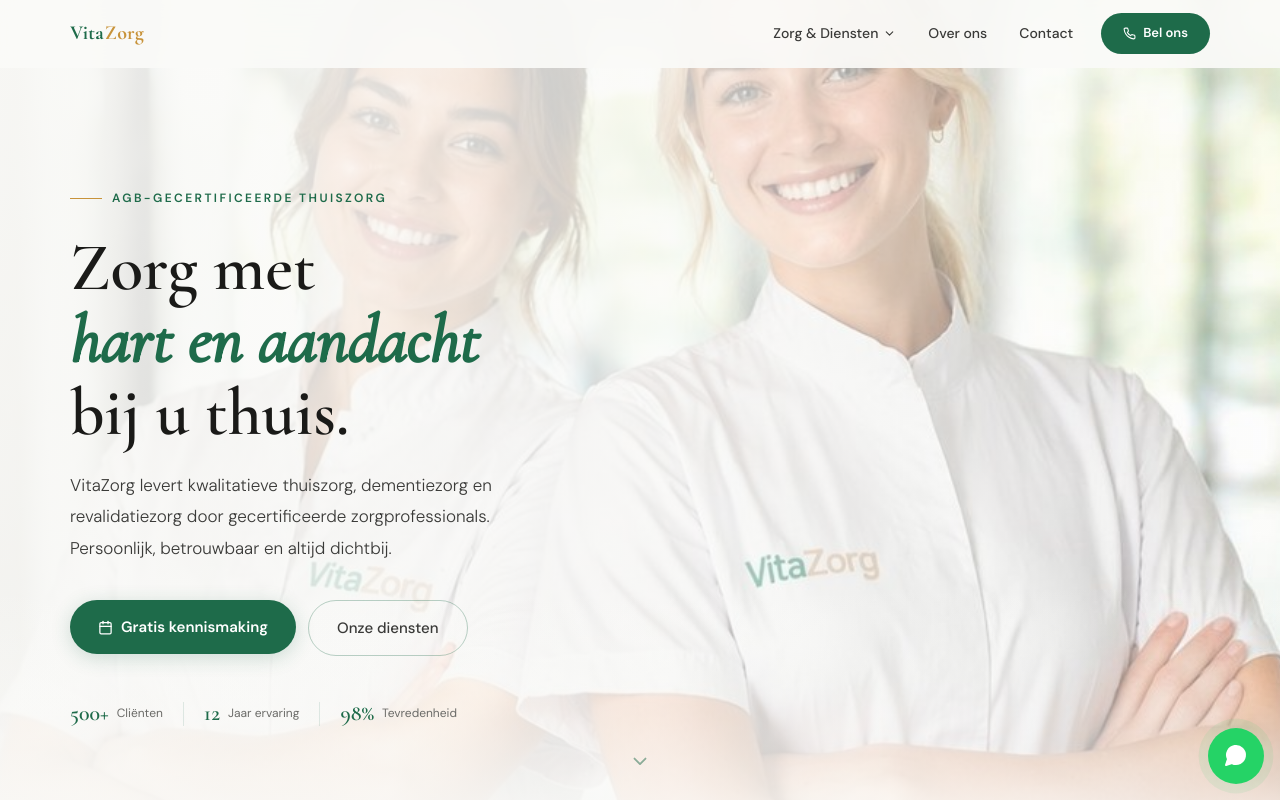
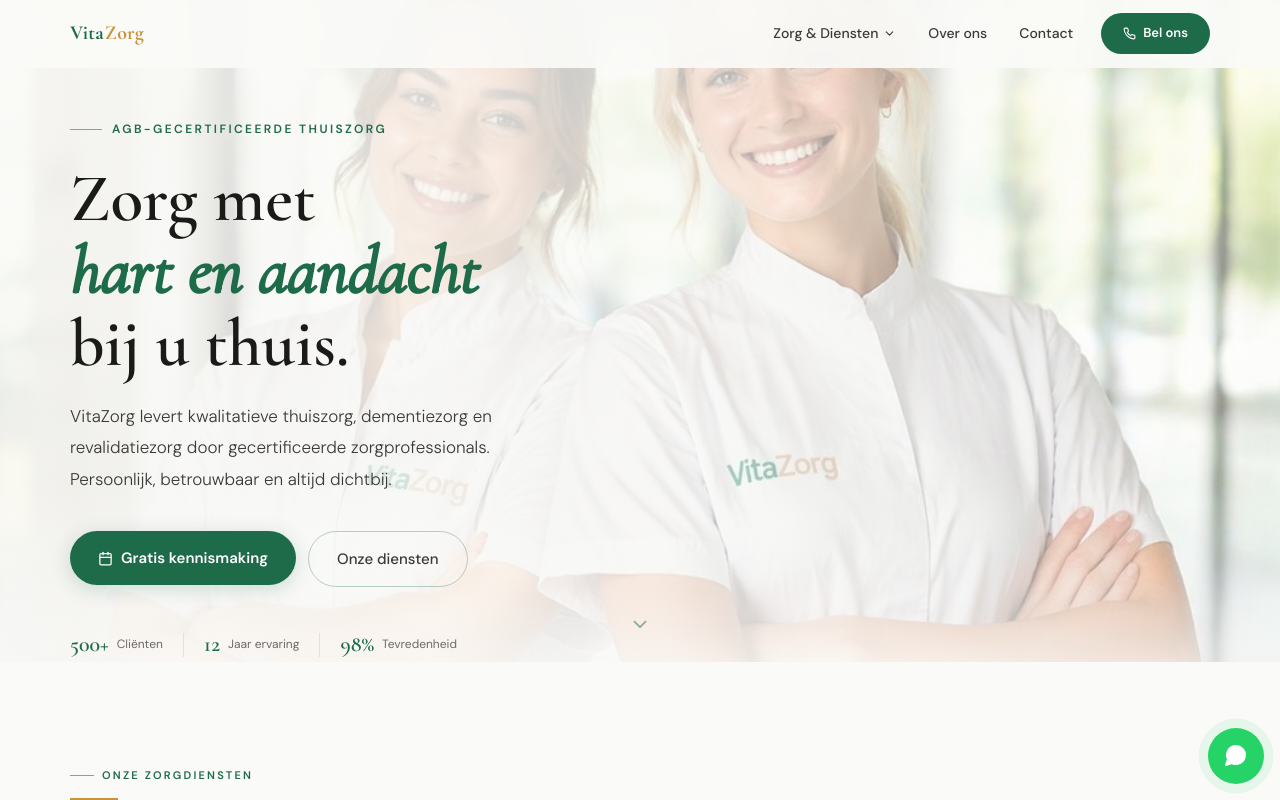
Before and after one commit to visionwebagency1/vitazorg, a React (Vite) app: page / in a window 1280 px wide. Shown: the top 800 px of the page. Built offline with nearby package versions, Linux system fonts and the light colour scheme.

Commit message:
Update App.tsx

```diff
--- a/src/App.tsx
+++ b/src/App.tsx
@@ -460,7 +460,7 @@ const PageHome = () => {
   return (
     <>
       {/* ── HERO ── */}
-      <section style={{ position: 'relative', overflow: 'hidden', minHeight: '100svh', display: 'flex', alignItems: 'center' }}>
+      <section style={{ position: 'relative', overflow: 'hidden', minHeight: '80svh', display: 'flex', alignItems: 'center' }}>
         {/* Desktop hero bg */}
         <motion.div className="hero-d" style={{ y: heroY, position: 'absolute', inset: '-8% 0', zIndex: 0 }}>
           <img src={IMG.heroD} alt="VitaZorg verzorgenden"
```
